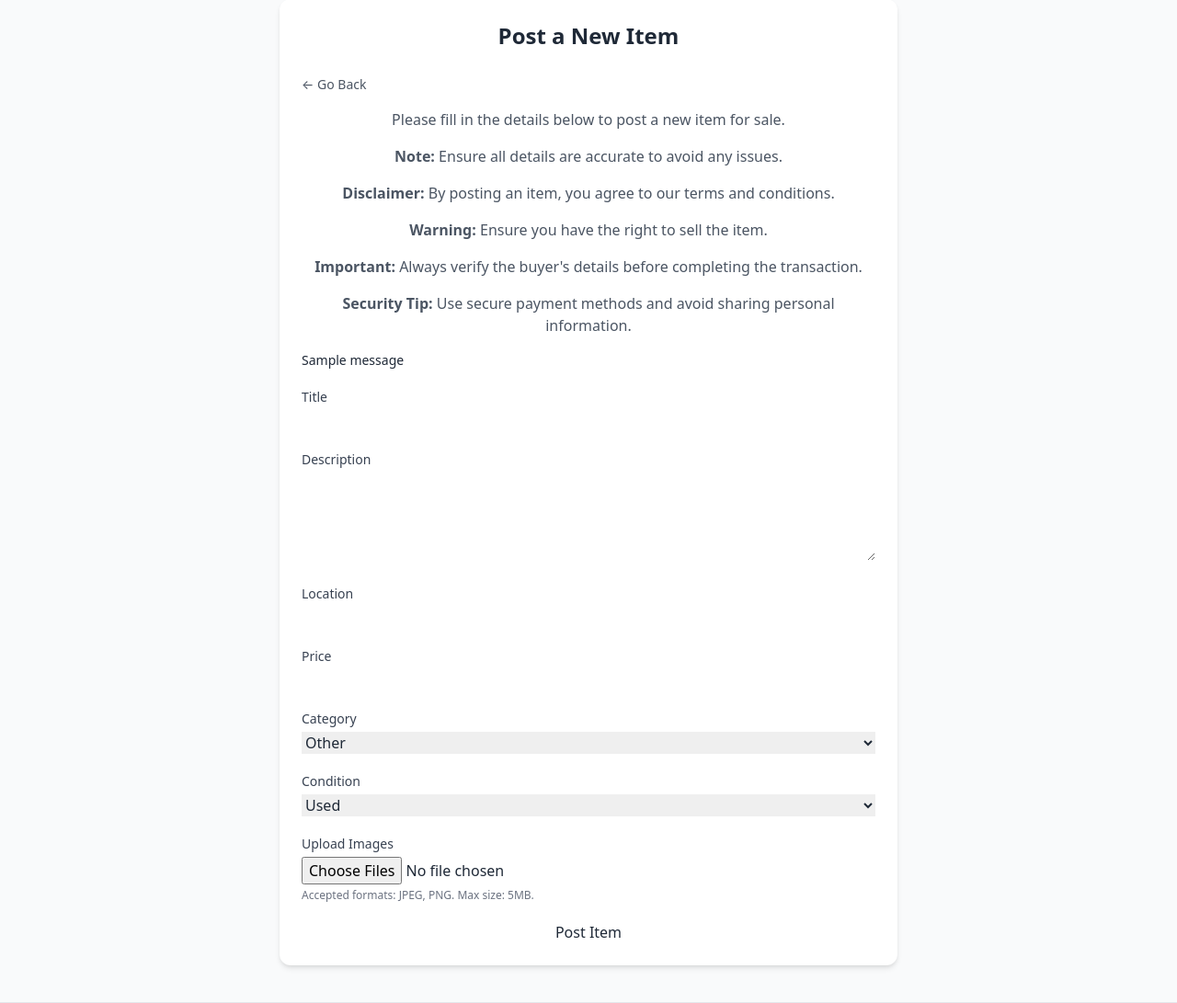
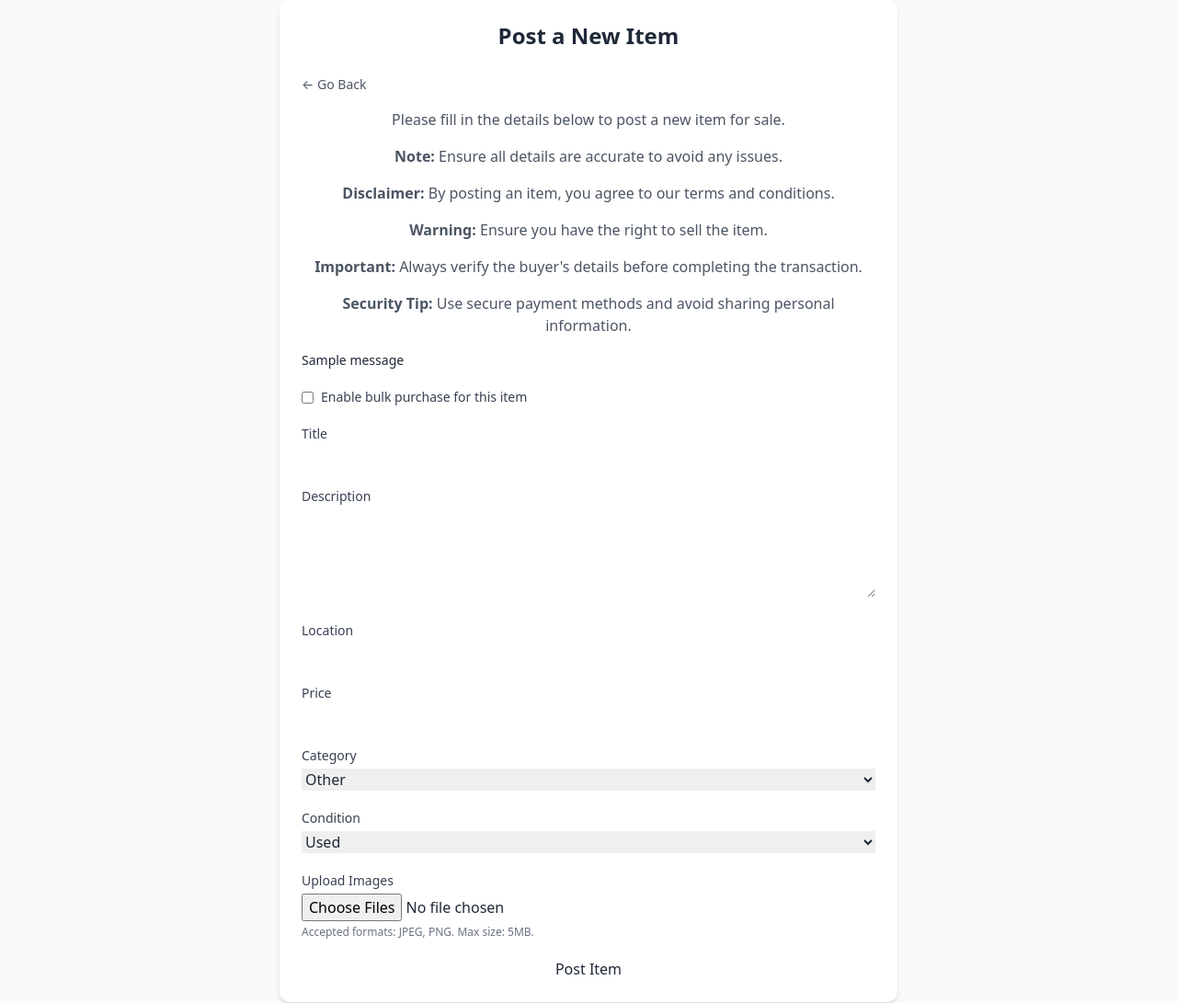
Before and after one commit to ericko47/safedeal, a Django app: page /post_item/ in a window 1280 px wide. Shown: the part 115-1206 px from the top of the page at 92% size. Run offline with Django 5.2, Linux system fonts and the light colour scheme; a user stored in the database is signed in; tables that the repository leaves empty hold one stand-in row (values such as "Sample post"); one stand-in notice (Sample message) is shown; some libraries are stand-ins or nearby versions.

Commit message:
Add bulk purchase functionality; update item and transaction models, forms, and templates

```diff
--- a/safedeal/core/forms.py
+++ b/safedeal/core/forms.py
@@ -41,7 +41,7 @@ class ItemForm(forms.ModelForm):
     # images = forms.FileField(widget=forms.ClearableFileInput(attrs={'multiple': True}), required=False)
     class Meta:
         model = Item
-        fields = ['title', 'description','location', 'price', 'category', 'condition']
+        fields = ['title', 'description','location', 'price', 'category', 'condition', 'is_bulk', 'bulk_price']
         widgets = {
             'description': forms.Textarea(attrs={'rows': 4}),
         }
@@ -87,6 +87,14 @@ class ItemForm(forms.ModelForm):
         if not condition:
             raise forms.ValidationError('This field is required.')
         return condition
+
+    def clean_bulk_price(self):
+        bulk_price = self.cleaned_data.get('bulk_price')
+        is_bulk = self.cleaned_data.get('is_bulk')
+
+        if is_bulk and not bulk_price:
+            raise forms.ValidationError('Bulk price is required if bulk purchase is enabled.')
+        return bulk_price
 
 
 class DisputeForm(forms.Form):
--- a/safedeal/core/models.py
+++ b/safedeal/core/models.py
@@ -37,7 +37,9 @@ class Item(models.Model):
     is_personal = models.BooleanField(default=True)
     item_reference = models.CharField(max_length=15, unique=True, null=True, blank=True)
     created_at = models.DateTimeField(default=timezone.now)
-    updated_at = models.DateTimeField(auto_now=True)
+    updated_at = models.DateTimeField(auto_now=True)# models.py
+    is_bulk = models.BooleanField(default=False)
+    bulk_price = models.DecimalField(max_digits=10, decimal_places=2, null=True, blank=True)
 
     def save(self, *args, **kwargs):
         if not self.item_reference:
@@ -92,6 +94,8 @@ class Transaction(models.Model):
     transaction_reference = models.CharField(max_length=100, unique=True)
     proof_of_delivery = models.ImageField(upload_to='deliveries/', null=True, blank=True)
     dispute_reason = models.TextField(null=True, blank=True)
+    is_bulk = models.BooleanField(default=False)
+    quantity = models.PositiveIntegerField(null=True, blank=True)
 
     def __str__(self):
         return f"Transaction #{self.id} - {self.item.title} ({self.status})"
@@ -142,6 +146,7 @@ class CustomUser(AbstractUser):
     # Business license number
     business_license_number = models.CharField(max_length=50, null=True, blank=True)
     is_verified = models.BooleanField(default=False)
+    is_premium = models.BooleanField(default=False)
     # Account type: Buyer, Seller, or Both
     ACCOUNT_TYPE_CHOICES = [
         ('buyer', 'Buyer'),
--- a/safedeal/core/templates/core/post-item.html
+++ b/safedeal/core/templates/core/post-item.html
@@ -49,8 +49,36 @@
 
   <form method="POST" enctype="multipart/form-data" class="space-y-5">
     {% csrf_token %}
+    <div class="mt-4 flex items-center space-x-3">
+      <label for="id_is_bulk" class="inline-flex items-center space-x-2">
+        {% if user.is_premium %}
+          {{ form.is_bulk }}
+        {% else %}
+          {{ form.is_bulk|attr:"disabled:true" }}
+        {% endif %}
+        <span class="text-sm text-gray-700">
+          Enable bulk purchase for this item
+        </span>
+      </label>
+
+      {% if not user.is_premium %}
+        <span class="text-xs text-red-600 italic">(Premium sellers only)</span>
+      {% endif %}
+    </div>
+
 
     {% for field in form %}
+      {% if field.name == 'bulk_price' %}
+        <div id="bulk-price-field" style="display: none;">
+          <label for="{{ field.id_for_label }}" class="block text-sm font-medium text-gray-700">
+            {{ field.label }}
+          </label>
+          {{ field|add_class:"w-full input input-bordered mt-1" }}
+          {% if field.help_text %}
+            <p class="text-xs text-gray-500 mt-1">{{ field.help_text }}</p>
+          {% endif %}
+        </div>
+      {% elif field.name != 'is_bulk' %}
         <div>
           <label for="{{ field.id_for_label }}" class="block text-sm font-medium text-gray-700">
             {{ field.label }}
@@ -60,7 +88,9 @@
             <p class="text-xs text-gray-500 mt-1">{{ field.help_text }}</p>
           {% endif %}
         </div>
+      {% endif %}
     {% endfor %}
+
 
     <div>
       <label for="id_images" class="block text-sm font-medium text-gray-700">Upload Images</label>
@@ -70,5 +100,26 @@
 
     <button type="submit" class="btn btn-primary w-full">Post Item</button>
   </form>
+  <script>
+    document.addEventListener("DOMContentLoaded", function () {
+      const bulkCheckbox = document.getElementById("id_is_bulk");
+      const bulkPriceField = document.getElementById("bulk-price-field");
+
+      function toggleBulkPrice() {
+        if (bulkCheckbox.checked) {
+          bulkPriceField.style.display = "block";
+        } else {
+          bulkPriceField.style.display = "none";
+        }
+      }
+
+      if (!bulkCheckbox.disabled) {
+        bulkCheckbox.addEventListener("change", toggleBulkPrice);
+        toggleBulkPrice();
+      }
+    });
+  </script>
+
+
 </section>
 {% endblock %}
--- a/safedeal/core/urls.py
+++ b/safedeal/core/urls.py
@@ -35,6 +35,7 @@ urlpatterns = [
 
 
     path('order/<int:item_id>/', views.place_order, name='place_order'),
+    path('buy-bulk/<int:item_id>/', views.buy_bulk_view, name='buy_bulk'),
     path('transaction/<int:transaction_id>/', views.transaction_detail, name='transaction_detail'),
     path('transaction/<int:transaction_id>/confirm/', views.confirm_delivery, name='confirm_delivery'),
     path('transaction/<int:transaction_id>/cancel/', views.cancel_transaction, name='cancel_transaction'),
--- a/safedeal/core/views.py
+++ b/safedeal/core/views.py
@@ -215,7 +215,6 @@ def escrow_view(request):
 
 
 @login_required
-
 def post_item_view(request):
 
     user = request.user
@@ -240,6 +239,10 @@ def post_item_view(request):
         if form.is_valid():
             item = form.save(commit=False)
             item.seller = request.user
+
+            if item.is_bulk and not request.user.is_premium:
+                messages.error(request, "Bulk listings are only available to Premium sellers. Please uncheck 'bulk' or upgrade your account.")
+                return render(request, 'core/post-item.html', {'form': form})
 
             # Validate each file before saving
             for f in files:
@@ -526,6 +529,61 @@ def transaction_detail(request, transaction_id):
     return render(request, 'core/transaction_detail.html', {'transaction': transaction})
 
 
+@login_required
+def buy_bulk_view(request, item_id):
+    item = get_object_or_404(Item, id=item_id)
+
+    if not item.is_bulk or not item.bulk_price:
+        messages.error(request, "This item is not available for bulk purchase.")
+        return redirect('item_detail', item_id=item.id)
+
+    if item.seller == request.user:
+        messages.error(request, "You cannot buy your own item.")
+        return redirect('item_detail', item_id=item.id)
+
+    if request.method == 'POST':
+        try:
+            quantity = int(request.POST.get('quantity'))
+            if quantity <= 0:
+                raise ValueError
+        except (TypeError, ValueError):
+            messages.error(request, "Invalid quantity selected.")
+            return redirect('buy_bulk', item_id=item.id)
+
+        total_price = item.bulk_price * quantity
+        delivery_address = request.POST.get('delivery_address')
+
+        transaction_ref = str(uuid.uuid4()).replace('-', '')[:12]
+
+        transaction = Transaction.objects.create(
+            buyer=request.user,
+            seller=item.seller,
+            item=item,
+            amount=total_price,
+            status='pending',
+            delivery_address=delivery_address,
+            transaction_reference=transaction_ref,
+            is_bulk=True,  # Add this if your Transaction model has it
+            quantity=quantity  # Same here
+        )
+
+        phone = request.user.phone_number
+        response = lipa_na_mpesa(
+            phone_number=phone,
+            amount=total_price,
+            account_reference=transaction_ref,
+            transaction_desc=f"Bulk Purchase {item.item_reference}"
+        )
+
+        if response.get("ResponseCode") == "0":
+            messages.success(request, "Payment request sent. Check your phone.")
+        else:
+            messages.error(request, "Failed to initiate payment. Try again.")
+
+        return redirect('transaction_detail', transaction.id)
+
+    return render(request, 'core/buy_bulk.html', {'item': item})
+
 
 
 
@@ -588,7 +646,7 @@ def mpesa_callback(request):
 
         # === 3. Notify for unmatched payments ===
         if not transaction_found:
-            message = f"⚠️ UNMATCHED PAYMENT:\nPhone: {phone}\nAmount: {amount}\nReference: {account_reference}\nReceipt: {mpesa_receipt}"
+            message = f"UNMATCHED PAYMENT:\nPhone: {phone}\nAmount: {amount}\nReference: {account_reference}\nReceipt: {mpesa_receipt}"
             send_mail(
                 subject="Unmatched M-PESA Payment",
                 message=message,
@@ -599,7 +657,7 @@ def mpesa_callback(request):
         else:
             send_mail(
                 subject="M-PESA Payment Received",
-                message=f"✅ Payment of KES {amount} received from {phone}.\nReceipt: {mpesa_receipt}",
+                message=f"Payment of KES {amount} received from {phone}.\nReceipt: {mpesa_receipt}",
                 from_email=None,
                 recipient_list=['mpesa@safedeal.co.ke'],
             )
--- a/safedeal/mpesa/utils.py
+++ b/safedeal/mpesa/utils.py
@@ -39,7 +39,6 @@ def lipa_na_mpesa(phone_number, amount, account_reference="SafeDeal", transactio
 
     headers = {"Authorization": f"Bearer {access_token}"}
     payload = {
-        "AccountReference": account_reference,
         "BusinessShortCode": business_short_code,
         "Password": password,
         "Timestamp": timestamp,
```
Also changed, not shown: safedeal/core/templates/core/browse.html (+12 -1 lines), safedeal/core/templates/core/buy_bulk.html (added, +50 -0 lines), safedeal/core/templates/core/viewitem.html (+18 -6 lines), safedeal/core/migrations/0014_customuser_is_premium.py (added), safedeal/core/migrations/0015_item_bulk_price_item_is_bulk.py (added), safedeal/core/migrations/0016_item_quantity.py (added), safedeal/core/migrations/0017_remove_item_quantity_transaction_is_bulk_and_more.py (added). Lines whose indentation alone changed are shown as unchanged.
